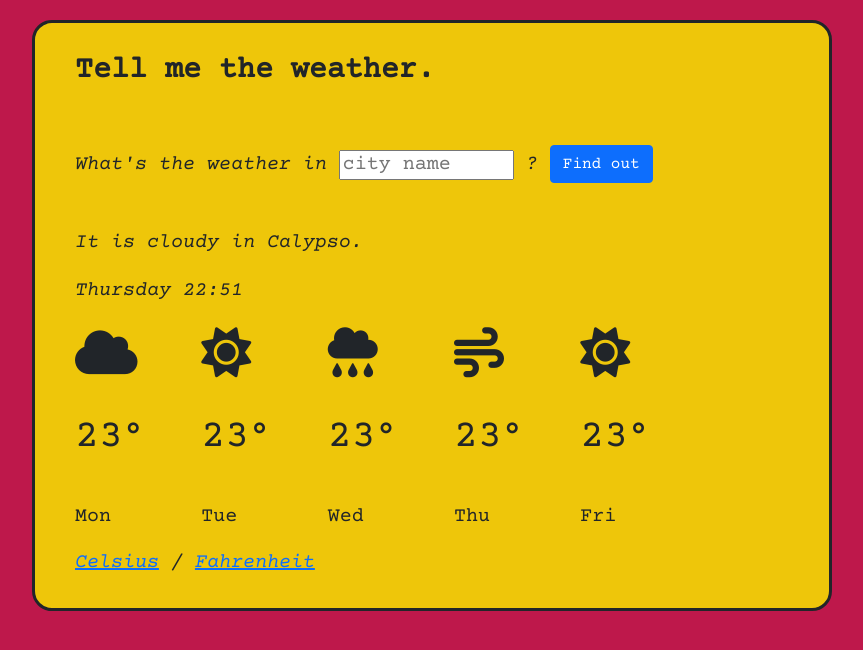
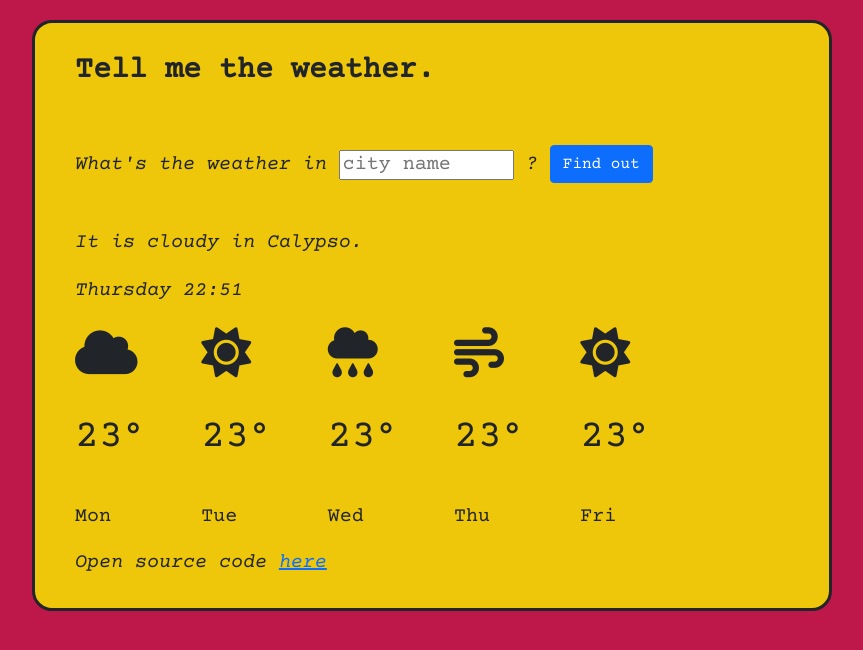
Before and after one commit to annatavoi/project, a plain HTML site: page index.html in a window 1280 px wide. Shown: the whole page, without its empty margins (208-1071 px from the left). Drawn offline with nearby package versions, Linux system fonts and the light colour scheme.

Commit message:
Added open source link

```diff
--- a/index.html
+++ b/index.html
@@ -68,7 +68,7 @@
         </div>
         </ul>
 
-<p><a href="#" id="celsius">Celsius</a> / <a href="#" id="fahrenheit">Fahrenheit</a></p>
+<p>Open source code <a href="https://github.com/annatavoi/project">here</a></p>
     </div>
     <script src="src/index.js"></script>
   </body>
```
